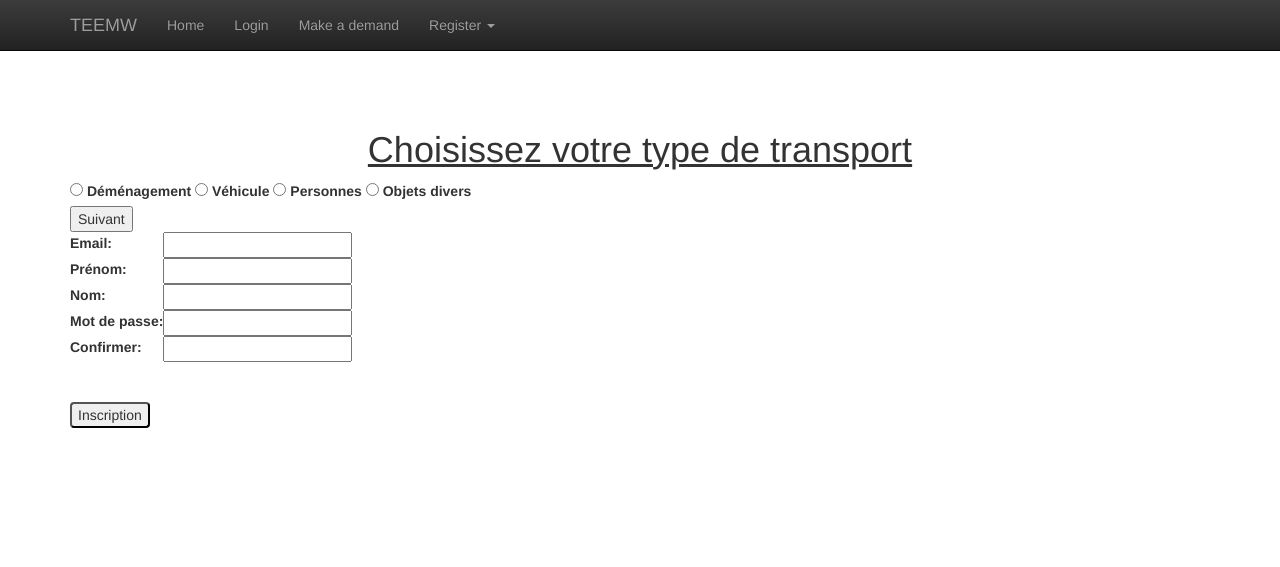
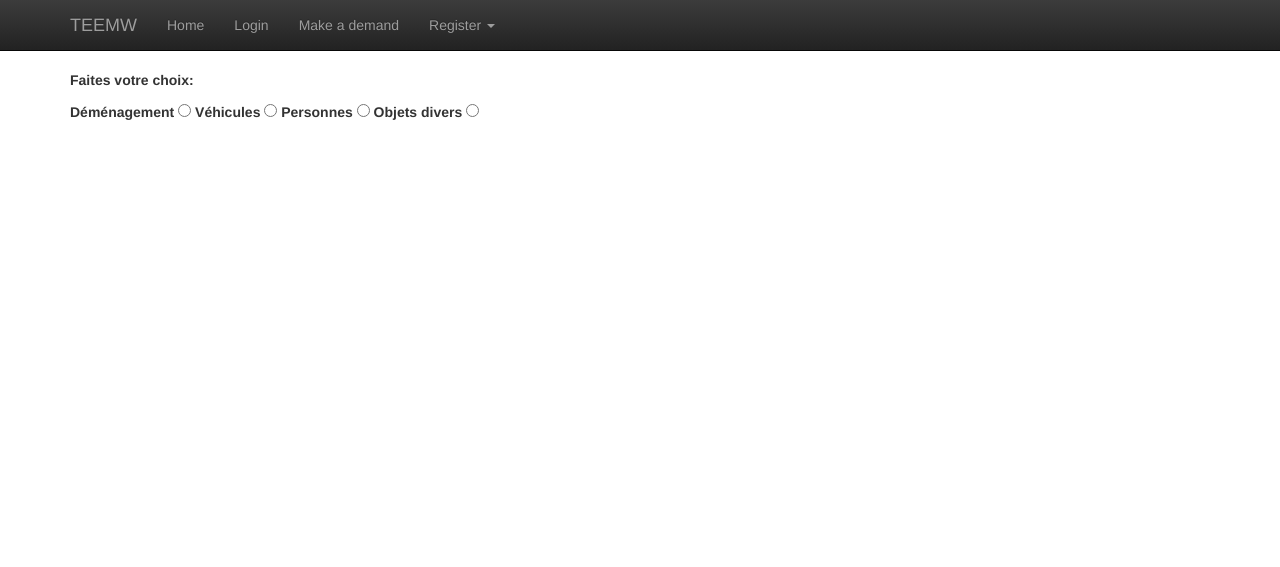
Before and after one commit to benthieu/teemw, a CodeIgniter app: the page made by application/views/demand/demand_form.php in a window 1280 px wide. Shown: the top 567 px of the page. Run offline with CodeIgniter, Linux system fonts and the light colour scheme; data that the repository does not hold is empty.

Commit message:
Modify form

```diff
--- a/application/views/demand/demand_form.php
+++ b/application/views/demand/demand_form.php
@@ -1,86 +1,59 @@
-<div id="header">
-  <?php echo ($info); ?>
-  <h1 style="text-align: center; text-decoration: underline;"><br />Choisissez votre type de transport</h1>
+<style type="text/css">#D1, #D2, #D3, #D4 {display: none;}</style>
+<script type="text/javascript">
+function showRadio() {
+	var n = document.form.btnr.length;
+	for(i=1;i<=n;i++) {
+		if(document.getElementById('choix'+i).checked == true) {
+			document.getElementById('D'+i).style.display = "block";
+		} else {
+			document.getElementById('D'+i).style.display = "none";
+		}
+	}
+  }
+</script>
+<p><b>Faites votre choix: </b></p>
+<form name="form-inline" action="" method="post">
+	<p>
+		<label>Déménagement <input type="radio" id="choix1" name="btnr" value="dem" onclick="showRadio()" /></label>
+		<label>Véhicules <input type="radio" id="choix2" name="btnr" value="veh" onclick="showRadio()" /></label>
+		<label>Personnes <input type="radio" id="choix3" name="btnr" value="per" onclick="showRadio()"  /></label>
+		<label>Objets divers <input type="radio" id="choix4" name="btnr" value="obj" onclick="showRadio()" /></label>
+	</p>
+  <div id="D1">
+    <div class="form-group">
+      <label for="exampleInputName2">Name</label>
+      <input type="text" class="form-control" id="exampleInputName2" placeholder="Jane Doe">
+    </div>
+    <div class="form-group">
+      <label for="exampleInputEmail2">Email</label>
+      <input type="email" class="form-control" id="exampleInputEmail2" placeholder="jane.doe@example.com">
+    </div>
+    <button type="submit" class="btn btn-default">Send invitation</button>
+  </div>
+	<div id="D1">
+    <div class="form-group">
+      <label for="exampleInputName2">Name</label>
+      <input type="text" class="form-control" id="exampleInputName2" placeholder="Jane Doe">
+    </div>
+    <div class="form-group">
+      <label for="exampleInputEmail2">Email</label>
+      <input type="email" class="form-control" id="exampleInputEmail2" placeholder="jane.doe@example.com">
+    </div>
+    <button type="submit" class="btn btn-default">Send invitation</button>
+	</div>
 
-  <script>
+	<div id="D2">
+		<label>Prénom de l'amateur <input type="text" /></label> <label>Département de l'amateur <input type="text" /></label>
+	</div>
 
-  $(document).ready(function(){
-    $('#next').click(function(e){
-        console.log($('input[name=transport]:checked').val());
-        document.getElementById("formMove").style.display = "block";
-    });
-  });
-</script>
-<form name="typeOfTransport" method="post" >
-  <input type="radio" name="transport" value="move" /> <label for="transport">Déménagement</label>
-  <input type="radio" name="transport" value="vehicle" /> <label for="transport">Véhicule</label>
-  <input type="radio" name="transport" value="person" /> <label for="transport">Personnes</label>
-  <input type="radio" name="transport" value="objects" /> <label for="transport">Objets divers</label>
+	<div id="D3">
+		<label>Nom de l'animalerie <input type="text" /></label> <label>Département de l'animalerie <input type="text" /></label>
+	</div>
+
+	<div id="D4">
+		<label>Nom de l'association <input type="text" /></label> <label>Département de l'association <input type="text" /></label>
+	</div>
+
 </form>
-<button id="next"> Suivant </button>
-
-  <table id="formMove" class="tableInscription">
-    <form id="frmInscr" action="" method="post">
-      <tr>
-        <td>
-          <label for="email">Email:</label>
-        </td>
-        <td>
-          <input class="input" type="text" name="email" id="email" value="<?php if(isset($_POST["email"])) echo $_POST["email"]; ?>" />
-        </td>
-      </tr>
-
-      <tr>
-        <td>
-          <label for="prenom">Pr&eacute;nom:</label>
-        </td>
-        <td>
-          <input class="input" type="text" name="prenom" id="prenom" value="<?php if(isset($_POST["prenom"])) echo $_POST["prenom"]; ?>"/>
-        </td>
-      </tr>
-
-      <tr>
-        <td>
-          <label for="nom">Nom:</label>
-        </td>
-        <td>
-          <input class="input" type="text" name="nom" id="nom" value="<?php if(isset($_POST["nom"])) echo $_POST["nom"]; ?>"/>
-        </td>
-      </tr>
-
-      <tr>
-        <td>
-          <label for="mdp">Mot de passe:</label>
-        </td>
-        <td>
-          <input class="input" type="password" name="mdp" id="mdp" />
-        </td>
-      </tr>
-
-      <tr>
-        <td>
-          <label for="confirm">Confirmer:</label>
-        </td>
-        <td>
-          <input class="input" type="password" name="confirm" id="confirm" />
-        </td>
-      </tr>
-      <tr>
-        <td><br />  </td>
-      </tr>
-      <tr>
-        <td>
-          <br />
-        </td>
-      </tr>
-      <tr>
-        <td>
-          <input style="border-radius: 4px;" class="input" type="submit" name="btInscr" id="btInscr" value="Inscription" />
-        </td>
-      </tr>
-    </form>
-  </table>
-</div>
-<div style="min-height: 140px;" id="content">
-
-</div>
+</body>
+</html>
```
